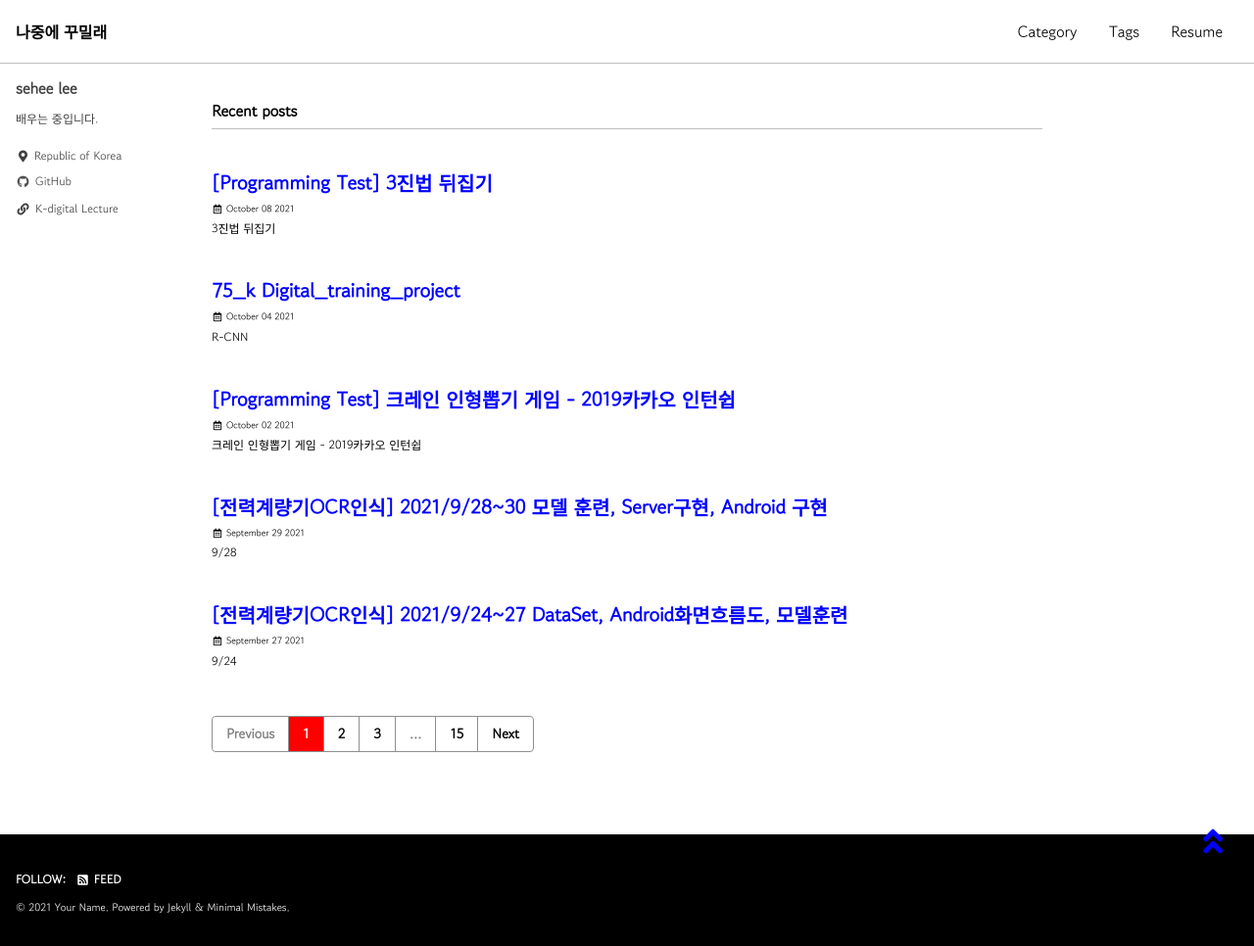
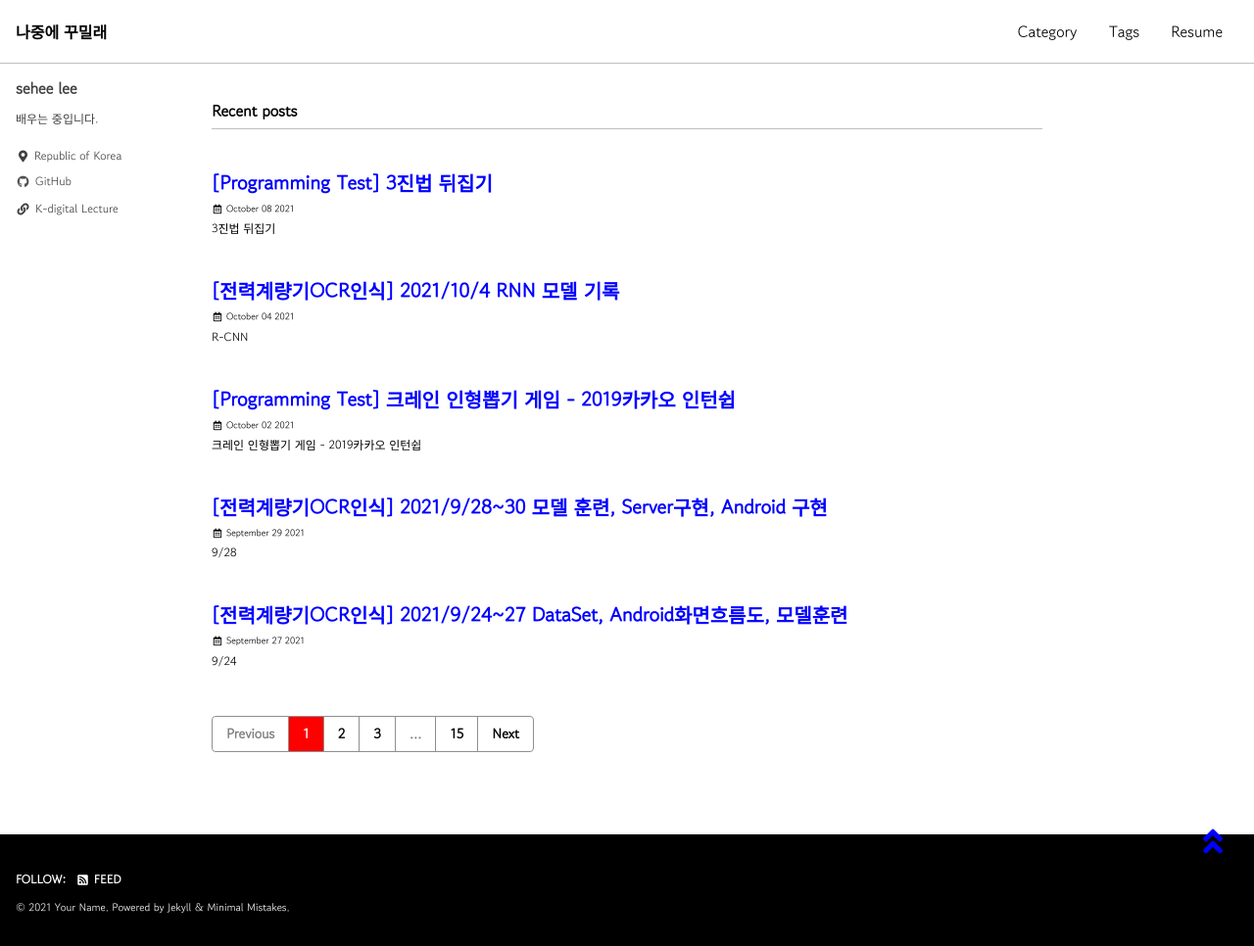
Before and after one commit to 2SEHI/2SEHI.github.io, a Jekyll site: the page built from index.html, in a window 1280 px wide. Shown: the whole page at 98% size. Built offline with Jekyll 4.4.1, drawn with Linux system fonts in a browser that asks for light colours; cached includes are drawn as plain includes; some web fonts are replaced; the list of posts is cut into pages by our own code.

Commit message:
RNN 모델 훈련에 대해 기록

```diff
--- a/_posts/2021-10-04-75_K-Digital_Training_Project.md
+++ b/_posts/2021-10-04-75_K-Digital_Training_Project.md
@@ -1,3 +1,18 @@
+---
+title: "[전력계량기OCR인식] 2021/10/4 RNN 모델 기록"
+
+date: 2021-10-4
+last_modified_at: 2021-10-4
+
+use_math: true
+comments: true
+
+categories:
+  - K-Digital Project
+tags:
+  - 전력계량기 OCR인식
+
+---
 # R-CNN
 
 
```
